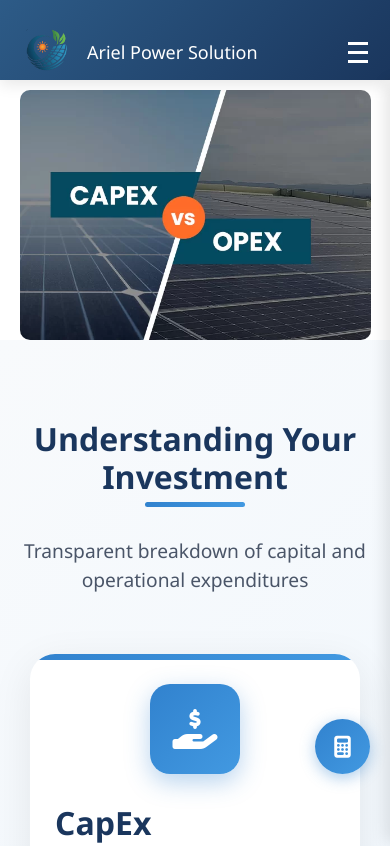
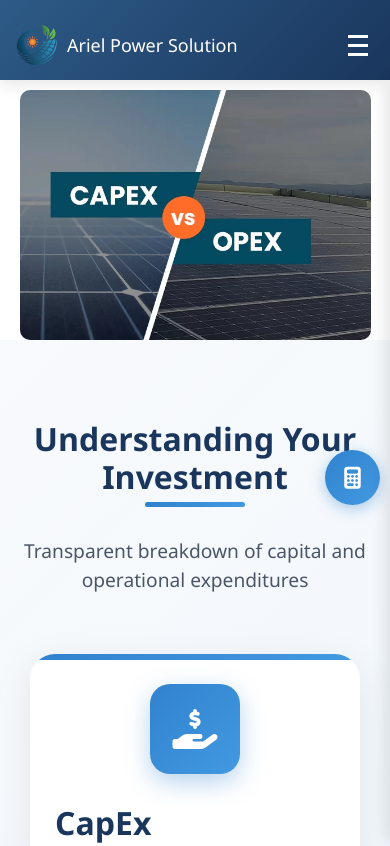
Before and after one commit to dashpranta145-design/ariel-power-solutions, a plain HTML site: page financial-model.html in a window 390 px wide. Shown: the top 846 px of the page. Drawn offline with nearby package versions, Linux system fonts and the light colour scheme.

Commit message:
financial-Model is updated

```diff
--- a/financial-model.html
+++ b/financial-model.html
@@ -91,7 +91,7 @@
         list-style: none;
         align-items: center;
         gap: 20px;
-        margin-right: 80px;
+        margin-left: 80px;
       }
       .nav-item {
         position: relative;
@@ -198,7 +198,7 @@
           align-items: flex-start;
           gap: 15px;
           width: 100%;
-
+          margin-left: 20px;
         }
         .nav-link {
           padding: 12px 0;
@@ -294,13 +294,17 @@
         margin-left: 8px;
       }
       @media (max-width: 768px) {
+        .navbar {
+          padding-top: 5px;
+        }
         .calculator-btn {
           padding: 12px;
           width: 50px;
           height: 50px;
           border-radius: 50%;
-          top: auto;
-          bottom: 100px;
+
+          top: 450px;
+          right: 10px;
         }
         .calculator-btn-text {
           display: none;
@@ -862,6 +866,21 @@
 
       /* Responsive */
       @media (max-width: 991px) {
+        .scroll-top{
+          bottom: 80px;
+          right: 10px;
+        }
+        .navbar-brand {
+          margin-right: 20px;
+          flex-direction: row;
+          align-items: center;
+          gap: 2px;
+          font-size: 15px;
+        }
+        .brand-logo {
+          margin-bottom: 0;
+          margin-right: 15px;
+        }
         .breakdown-grid {
           grid-template-columns: 1fr;
         }
@@ -886,6 +905,7 @@
       }
 
       @media (max-width: 768px) {
+
         .section-header h2,
         .intro-container h2 {
           font-size: 2rem;
@@ -924,9 +944,15 @@
       }
 
       @media (max-width: 576px) {
+        .navbar-brand {
+          margin-left: -10px;
+          gap: 0;
+        }
         .navbar-brand span {
           display: block;
+          margin-left: -20px;
         }
+
       }
     </style>
   </head>
@@ -1430,6 +1456,15 @@
           behavior: "smooth",
         });
       }
+      // Show scroll-to-top button when scrolling
+      window.addEventListener("scroll", function () {
+        const scrollTopBtn = document.querySelector(".scroll-top");
+        if (window.scrollY > 300) {
+          scrollTopBtn.classList.add("show");
+        } else {
+          scrollTopBtn.classList.remove("show");
+        }
+      });
 
       // Smooth scroll for all anchor links
       document.querySelectorAll('a[href^="#"]').forEach((anchor) => {
```
